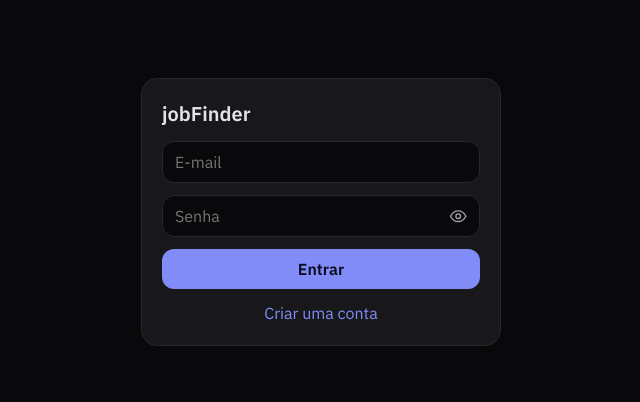
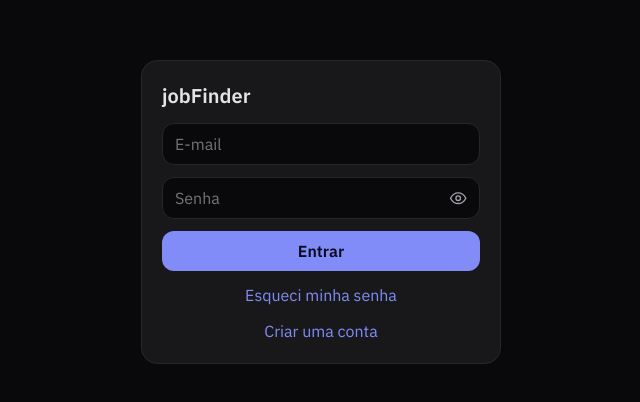
Before and after one commit to schleu/jobfinder, a React (Vite) app: page / in a window 1280 px wide. Shown: the part 176-578 px from the top of the page, without its empty margins (319-959 px from the left). Built offline with nearby package versions, Linux system fonts and the light colour scheme; no server answers.

Commit message:
Adiciona recuperação de senha
- link Esqueci minha senha no login (resetPasswordForEmail)
- tela de definir nova senha via PASSWORD_RECOVERY/updateUser
- PasswordInput compartilhado e aviso de link expirado
- README com configuração de Redirect URLs e SMTP

```diff
--- a/src/App.tsx
+++ b/src/App.tsx
@@ -2,6 +2,7 @@ import { useEffect, useState } from 'react';
 import type { Session } from '@supabase/supabase-js';
 import { supabase } from './lib/supabase';
 import Auth from './components/Auth';
+import ResetPassword from './components/ResetPassword';
 import JobsTable from './components/JobsTable';
 import SettingsPanel from './components/SettingsPanel';
 import ChatPanel from './components/ChatPanel';
@@ -10,16 +11,28 @@ import ResumePanel from './components/ResumePanel';
 export default function App() {
   const [session, setSession] = useState<Session | null>(null);
   const [ready, setReady] = useState(false);
+  const [recovering, setRecovering] = useState(false);
+  const [authNotice, setAuthNotice] = useState<string | null>(null);
   const [tab, setTab] = useState<'vagas' | 'chat' | 'curriculo' | 'config'>('vagas');
 
   useEffect(() => {
+    // Link expirado/inválido volta com o erro no hash (ex.: e-mail de recuperação vencido).
+    const params = new URLSearchParams(window.location.hash.replace(/^#/, ''));
+    const errorDescription = params.get('error_description');
+    if (errorDescription) setAuthNotice(errorDescription);
+
+    const { data } = supabase.auth.onAuthStateChange((event, s) => {
+      if (event === 'PASSWORD_RECOVERY') setRecovering(true);
+      if (s) setAuthNotice(null);
+      setSession(s);
+    });
     supabase.auth.getSession().then(({ data }) => { setSession(data.session); setReady(true); });
-    const { data } = supabase.auth.onAuthStateChange((_e, s) => setSession(s));
     return () => data.subscription.unsubscribe();
   }, []);
 
   if (!ready) return null;
-  if (!session) return <main className="center"><Auth /></main>;
+  if (recovering) return <main className="center"><ResetPassword onDone={() => setRecovering(false)} /></main>;
+  if (!session) return <main className="center"><Auth notice={authNotice} /></main>;
   return (
     <main>
       <header>
--- a/src/components/Auth.tsx
+++ b/src/components/Auth.tsx
@@ -1,61 +1,92 @@
 import { useState } from 'react';
 import { supabase } from '../lib/supabase';
+import PasswordInput from './PasswordInput';
 
-export default function Auth() {
+type Mode = 'login' | 'signup' | 'forgot';
+
+export default function Auth({ notice }: { notice?: string | null }) {
+  const [mode, setMode] = useState<Mode>('login');
   const [email, setEmail] = useState('');
   const [password, setPassword] = useState('');
-  const [signUp, setSignUp] = useState(false);
+  const [busy, setBusy] = useState(false);
   const [msg, setMsg] = useState<string | null>(null);
-  const [showPassword, setShowPassword] = useState(false);
+  const [ok, setOk] = useState(false);
+
+  const switchMode = (next: Mode) => {
+    setMode(next);
+    setMsg(null);
+    setOk(false);
+  };
 
   const submit = async (e: React.FormEvent) => {
     e.preventDefault();
-    const { error } = signUp
+    setBusy(true);
+    setMsg(null);
+
+    if (mode === 'forgot') {
+      const { error } = await supabase.auth.resetPasswordForEmail(email.trim(), {
+        redirectTo: window.location.origin,
+      });
+      setBusy(false);
+      setOk(!error);
+      setMsg(
+        error
+          ? error.message
+          : 'Se este e-mail estiver cadastrado, enviamos um link para redefinir a senha. Confira também a caixa de spam.',
+      );
+      return;
+    }
+
+    const { error } = mode === 'signup'
       ? await supabase.auth.signUp({ email, password })
       : await supabase.auth.signInWithPassword({ email, password });
-    setMsg(error ? error.message : signUp ? 'Conta criada. Confirme o e-mail, se exigido.' : null);
+
+    setBusy(false);
+    setOk(!error);
+    setMsg(error ? error.message : mode === 'signup' ? 'Conta criada. Confirme o e-mail, se exigido.' : null);
   };
+
+  const label = mode === 'forgot' ? 'Enviar link' : mode === 'signup' ? 'Criar conta' : 'Entrar';
+
   return (
     <form className="card auth" onSubmit={submit}>
       <h1>jobFinder</h1>
-      <input type="email" placeholder="E-mail" value={email} onChange={(e) => setEmail(e.target.value)} required />
-      <div className="field">
-        <input
-          type={showPassword ? 'text' : 'password'}
+      {notice && <p className="error">{notice}</p>}
+      {mode === 'forgot' && (
+        <p className="muted">Informe seu e-mail e enviaremos um link para você criar uma nova senha.</p>
+      )}
+      <input
+        type="email"
+        placeholder="E-mail"
+        value={email}
+        onChange={(e) => setEmail(e.target.value)}
+        required
+        autoComplete="email"
+        disabled={busy}
+      />
+      {mode !== 'forgot' && (
+        <PasswordInput
+          value={password}
+          onChange={setPassword}
           placeholder="Senha"
-          value={password}
-          onChange={(e) => setPassword(e.target.value)}
-          required
-          minLength={6}
+          autoComplete={mode === 'signup' ? 'new-password' : 'current-password'}
+          disabled={busy}
         />
-        <button
-          type="button"
-          className="eye"
-          onClick={() => setShowPassword((v) => !v)}
-          aria-label={showPassword ? 'Ocultar senha' : 'Mostrar senha'}
-          aria-pressed={showPassword}
-          title={showPassword ? 'Ocultar senha' : 'Mostrar senha'}
-        >
-          {showPassword ? (
-            <svg viewBox="0 0 24 24" fill="none" stroke="currentColor" strokeWidth={1.8} strokeLinecap="round" strokeLinejoin="round" aria-hidden="true">
-              <path d="M3 3l18 18" />
-              <path d="M10.6 5.1A10.9 10.9 0 0 1 12 5c6.4 0 10 7 10 7a17.8 17.8 0 0 1-3.4 4.1" />
-              <path d="M6.2 6.6A17.6 17.6 0 0 0 2 12s3.6 7 10 7a10.8 10.8 0 0 0 4.3-.9" />
-              <path d="M9.9 9.9a3 3 0 0 0 4.2 4.2" />
-            </svg>
-          ) : (
-            <svg viewBox="0 0 24 24" fill="none" stroke="currentColor" strokeWidth={1.8} strokeLinecap="round" strokeLinejoin="round" aria-hidden="true">
-              <path d="M2 12s3.6-7 10-7 10 7 10 7-3.6 7-10 7-10-7-10-7Z" />
-              <circle cx="12" cy="12" r="3" />
-            </svg>
-          )}
-        </button>
-      </div>
-      <button className="primary">{signUp ? 'Criar conta' : 'Entrar'}</button>
-      <button type="button" className="link" onClick={() => setSignUp(!signUp)}>
-        {signUp ? 'Já tenho conta' : 'Criar uma conta'}
-      </button>
-      {msg && <p className="error">{msg}</p>}
+      )}
+      <button className="primary" disabled={busy}>{busy ? 'Aguarde…' : label}</button>
+      {mode === 'login' && (
+        <>
+          <button type="button" className="link" onClick={() => switchMode('forgot')}>Esqueci minha senha</button>
+          <button type="button" className="link" onClick={() => switchMode('signup')}>Criar uma conta</button>
+        </>
+      )}
+      {mode === 'signup' && (
+        <button type="button" className="link" onClick={() => switchMode('login')}>Já tenho conta</button>
+      )}
+      {mode === 'forgot' && (
+        <button type="button" className="link" onClick={() => switchMode('login')}>Voltar para o login</button>
+      )}
+      {msg && <p className={ok ? 'success' : 'error'}>{msg}</p>}
     </form>
   );
 }
--- /dev/null
+++ b/src/components/PasswordInput.tsx
@@ -0,0 +1,50 @@
+import { useState } from 'react';
+
+interface Props {
+  value: string;
+  onChange: (value: string) => void;
+  placeholder: string;
+  autoComplete?: string;
+  disabled?: boolean;
+}
+
+export default function PasswordInput({ value, onChange, placeholder, autoComplete, disabled }: Props) {
+  const [show, setShow] = useState(false);
+  return (
+    <div className="field">
+      <input
+        type={show ? 'text' : 'password'}
+        placeholder={placeholder}
+        value={value}
+        onChange={(e) => onChange(e.target.value)}
+        required
+        minLength={6}
+        autoComplete={autoComplete}
+        disabled={disabled}
+      />
+      <button
+        type="button"
+        className="eye"
+        onClick={() => setShow((v) => !v)}
+        aria-label={show ? 'Ocultar senha' : 'Mostrar senha'}
+        aria-pressed={show}
+        title={show ? 'Ocultar senha' : 'Mostrar senha'}
+        disabled={disabled}
+      >
+        {show ? (
+          <svg viewBox="0 0 24 24" fill="none" stroke="currentColor" strokeWidth={1.8} strokeLinecap="round" strokeLinejoin="round" aria-hidden="true">
+            <path d="M3 3l18 18" />
+            <path d="M10.6 5.1A10.9 10.9 0 0 1 12 5c6.4 0 10 7 10 7a17.8 17.8 0 0 1-3.4 4.1" />
+            <path d="M6.2 6.6A17.6 17.6 0 0 0 2 12s3.6 7 10 7a10.8 10.8 0 0 0 4.3-.9" />
+            <path d="M9.9 9.9a3 3 0 0 0 4.2 4.2" />
+          </svg>
+        ) : (
+          <svg viewBox="0 0 24 24" fill="none" stroke="currentColor" strokeWidth={1.8} strokeLinecap="round" strokeLinejoin="round" aria-hidden="true">
+            <path d="M2 12s3.6-7 10-7 10 7 10 7-3.6 7-10 7-10-7-10-7Z" />
+            <circle cx="12" cy="12" r="3" />
+          </svg>
+        )}
+      </button>
+    </div>
+  );
+}
--- /dev/null
+++ b/src/components/ResetPassword.tsx
@@ -0,0 +1,65 @@
+import { useState } from 'react';
+import { supabase } from '../lib/supabase';
+import PasswordInput from './PasswordInput';
+
+export default function ResetPassword({ onDone }: { onDone: () => void }) {
+  const [password, setPassword] = useState('');
+  const [confirm, setConfirm] = useState('');
+  const [busy, setBusy] = useState(false);
+  const [error, setError] = useState<string | null>(null);
+  const [done, setDone] = useState(false);
+
+  const submit = async (e: React.FormEvent) => {
+    e.preventDefault();
+    if (password !== confirm) {
+      setError('As senhas não coincidem.');
+      return;
+    }
+
+    setBusy(true);
+    setError(null);
+    const { error: updateError } = await supabase.auth.updateUser({ password });
+    setBusy(false);
+
+    if (updateError) setError(updateError.message);
+    else setDone(true);
+  };
+
+  const cancel = () => {
+    supabase.auth.signOut().finally(onDone);
+  };
+
+  if (done) {
+    return (
+      <div className="card auth">
+        <h1>Senha atualizada</h1>
+        <p className="muted">Você já está conectado com a nova senha.</p>
+        <button className="primary" onClick={onDone}>Continuar</button>
+      </div>
+    );
+  }
+
+  return (
+    <form className="card auth" onSubmit={submit}>
+      <h1>Definir nova senha</h1>
+      <p className="muted">Escolha uma senha nova para a sua conta.</p>
+      <PasswordInput
+        value={password}
+        onChange={setPassword}
+        placeholder="Nova senha"
+        autoComplete="new-password"
+        disabled={busy}
+      />
+      <PasswordInput
+        value={confirm}
+        onChange={setConfirm}
+        placeholder="Confirme a nova senha"
+        autoComplete="new-password"
+        disabled={busy}
+      />
+      <button className="primary" disabled={busy}>{busy ? 'Salvando…' : 'Salvar nova senha'}</button>
+      <button type="button" className="link" onClick={cancel} disabled={busy}>Cancelar</button>
+      {error && <p className="error">{error}</p>}
+    </form>
+  );
+}
```
Also changed, not shown: 1 other file (tests, documents, lock files or other folders).
